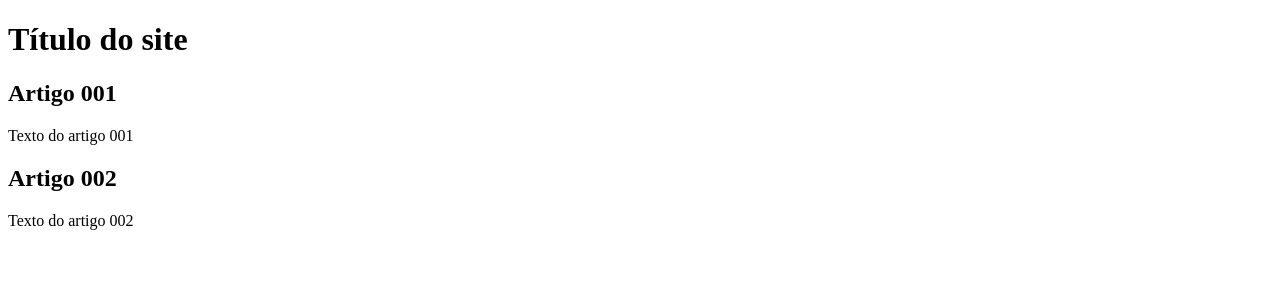
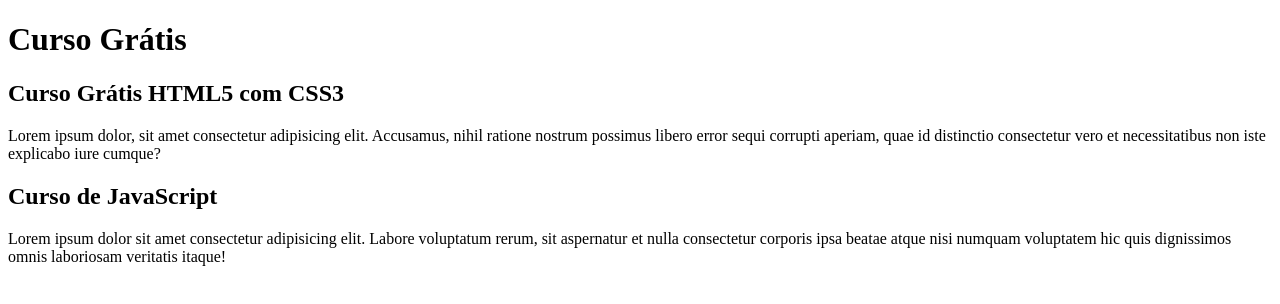
Before and after one commit to Gabrielfelipeb/projeto-site, a plain HTML site: page index.html in a window 1280 px wide. Drawn offline with Linux system fonts and the light colour scheme.

Commit message:
comecei a escrever o conteúdo

```diff
--- a/index.html
+++ b/index.html
@@ -8,15 +8,15 @@
 <body>
     <main>
         <header>
-            <h1>Título do site</h1>
+            <h1>Curso Grátis</h1>
         </header>
         <article>
-            <h2>Artigo 001</h2>
-            <p>Texto do artigo 001</p>
+            <h2>Curso Grátis HTML5 com CSS3</h2>
+            <p>Lorem ipsum dolor, sit amet consectetur adipisicing elit. Accusamus, nihil ratione nostrum possimus libero error sequi corrupti aperiam, quae id distinctio consectetur vero et necessitatibus non iste explicabo iure cumque?</p>
         </article>
         <article>
-            <h2>Artigo 002</h2>
-            <p>Texto do artigo 002</p>
+            <h2>Curso de JavaScript</h2>
+            <p>Lorem ipsum dolor sit amet consectetur adipisicing elit. Labore voluptatum rerum, sit aspernatur et nulla consectetur corporis ipsa beatae atque nisi numquam voluptatem hic quis dignissimos omnis laboriosam veritatis itaque!</p>
         </article>
     </main>
 </body>
```
